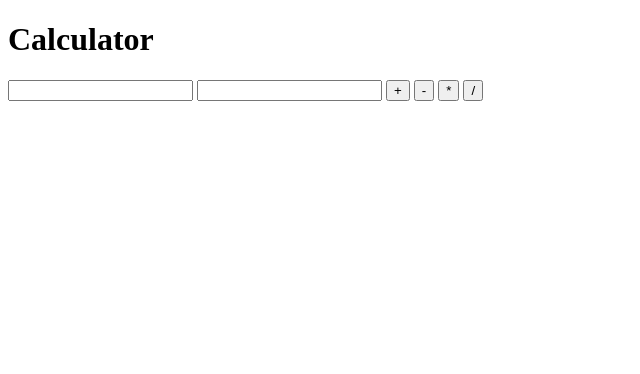
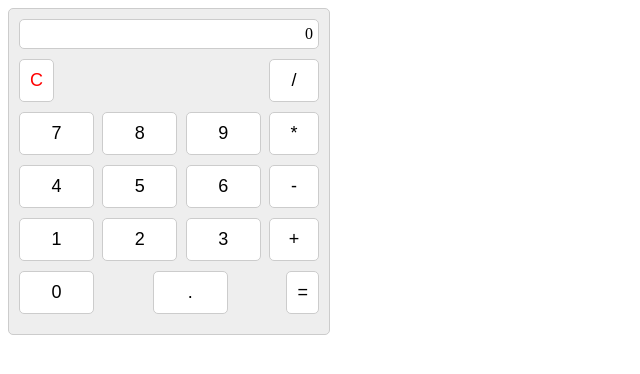
Before and after one commit to Zazinawi/Calculator, a plain HTML site: page index.html in a window 1280 px wide. Shown: the whole page, without its empty margins (0-640 px from the left). Drawn offline with Linux system fonts and the light colour scheme.

Commit message:
Added digit buttons, clear button and display

```diff
--- a/index.html
+++ b/index.html
@@ -1,16 +1,42 @@
 <!DOCTYPE html>
 <html>
-<head>
-	<title>Calculator</title>
-</head>
-<body>
-	<h1>Calculator</h1>
-	<input type="text" name="input1">
-	<input type="text" name="input2">
-	<button id="add">+</button>
-	<button id="subtract">-</button>
-	<button id="multiply">*</button>
-	<button id="divide">/</button>
-	<p id="result"></p>
-</body>
+  <head>
+    <title>Basic Calculator</title>
+    <link rel="stylesheet" href="style.css">
+  </head>
+  <body>
+    <div class="calculator">
+      <div class="display">
+        <span id="display-text">0</span>
+      </div>
+      <div class="button-row">
+        <button class="button button-clear">C</button>
+        <button class="button button-operation" data-operation="/">/</button>
+      </div>
+      <div class="button-row">
+        <button class="button button-number">7</button>
+        <button class="button button-number">8</button>
+        <button class="button button-number">9</button>
+        <button class="button button-operation" data-operation="*">*</button>
+      </div>
+      <div class="button-row">
+        <button class="button button-number">4</button>
+        <button class="button button-number">5</button>
+        <button class="button button-number">6</button>
+        <button class="button button-operation" data-operation="-">-</button>
+      </div>
+      <div class="button-row">
+        <button class="button button-number">1</button>
+        <button class="button button-number">2</button>
+        <button class="button button-number">3</button>
+        <button class="button button-operation" data-operation="+">+</button>
+      </div>
+      <div class="button-row">
+        <button class="button button-number">0</button>
+        <button class="button button-number">.</button>
+        <button class="button button-equals">=</button>
+      </div>
+    </div>
+    <script src="script.js"></script>
+  </body>
 </html>
--- /dev/null
+++ b/style.css
@@ -0,0 +1,50 @@
+.calculator {
+    display: flex;
+    flex-direction: column;
+    width: 300px;
+    background-color: #eee;
+    border: 1px solid #ccc;
+    border-radius: 5px;
+    padding: 10px;
+  }
+
+  .display {
+    background-color: #fff;
+    border: 1px solid #ccc;
+    border-radius: 5px;
+    padding: 5px;
+    margin-bottom: 10px;
+    text-align: right;
+  }
+
+  .button-row {
+    display: flex;
+    justify-content: space-between;
+    margin-bottom: 10px;
+  }
+
+  .button {
+    padding: 10px;
+    font-size: 18px;
+    background-color: #fff;
+    border: 1px solid #ccc;
+    border-radius: 5px;
+    cursor: pointer;
+    transition: all 0.2s;
+  }
+
+  .button:hover {
+    background-color: #ccc;
+  }
+
+  .button-clear {
+    color: #f00;
+  }
+
+  .button-number {
+    width: 75px;
+  }
+
+  .button-operation {
+    width: 50px;
+  }
```
